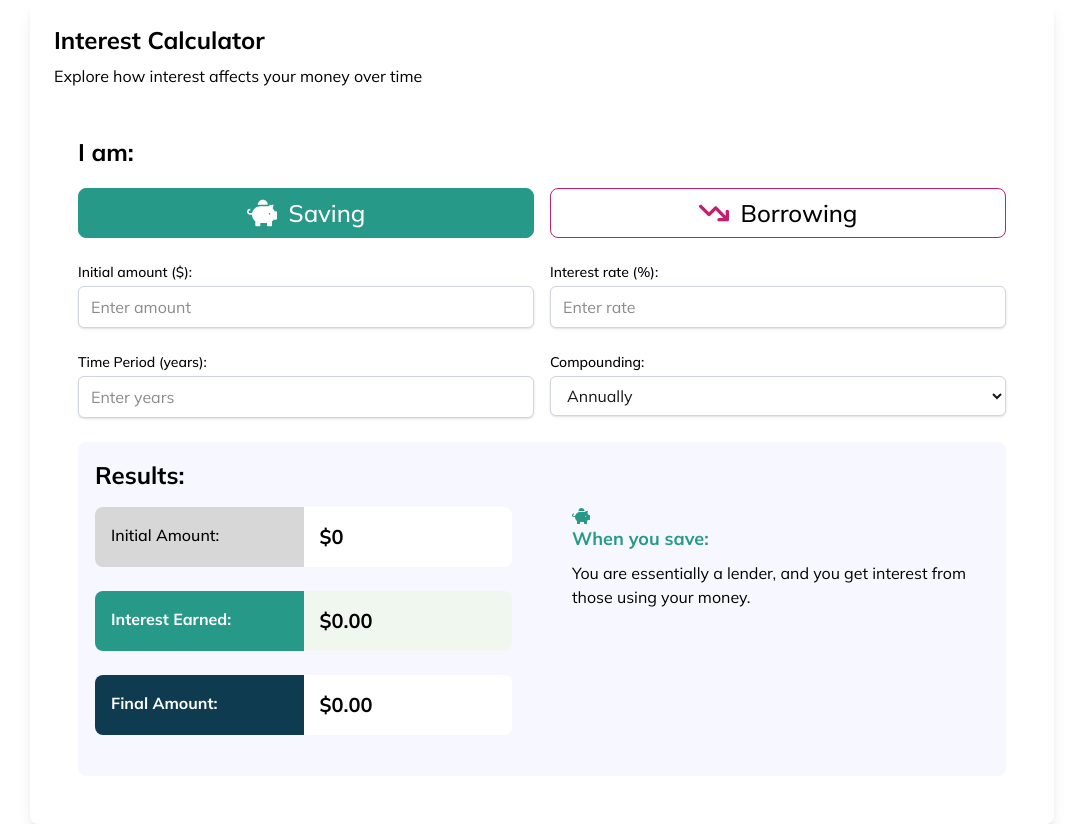
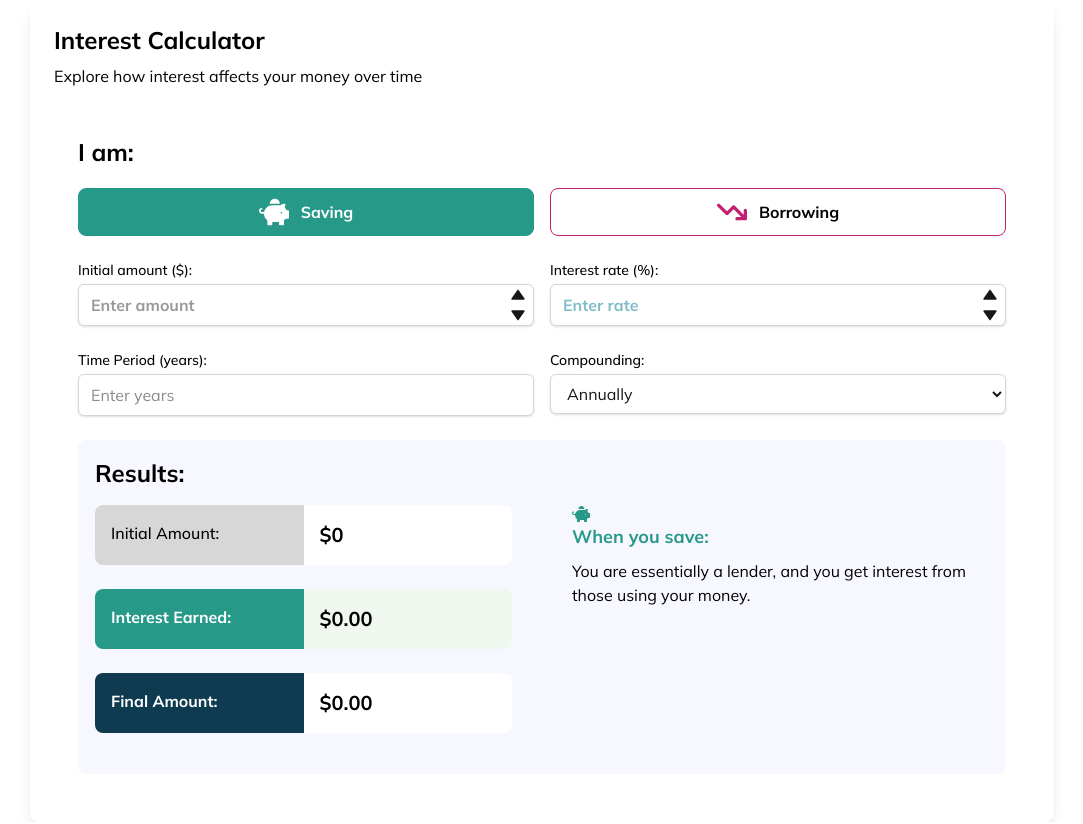
Before and after one commit to SU-SWS/ifdm_learning_apps, a Next.js app: page / in a window 1280 px wide. Shown: the whole page, without its empty margins (98-1181 px from the left). Built offline with nearby package versions, Linux system fonts and the light colour scheme.

Commit message:
Design updates

```diff
--- a/src/app/page.tsx
+++ b/src/app/page.tsx
@@ -2,6 +2,8 @@
 import React, { useState, useEffect } from 'react';
 import { FaPiggyBank } from 'react-icons/fa';
 import { FaArrowTrendDown } from 'react-icons/fa6';
+import { BiSolidUpArrow } from "react-icons/bi";
+import { BiSolidDownArrow } from "react-icons/bi";
 
 const InterestRateVisual = () => {
   const [mode, setMode] = useState('saving'); // 'saving' or 'borrowing'
@@ -55,7 +57,7 @@ const InterestRateVisual = () => {
 
           <div className="flex-1 flex gap-4">
               <button
-                className={`min-w-[150px] flex-1 py-2 px-3 text-sm font-medium ${
+                className={`min-w-[150px] flex-1 py-2 px-3 text-md font-bold ${
                   mode === 'saving'
                     ? 'bg-[#279989] rounded-lg border-1 border-[#279989]'
                     : 'rounded-lg border-1 border-[#279989]'
@@ -68,7 +70,7 @@ const InterestRateVisual = () => {
                     ? 'text-[#ffffff]'
                     : 'text-[#279989]'
                 }`}><FaPiggyBank /></div>
-                  <div className={`text-2xl self-center ${
+                  <div className={`self-center ${
                   mode === 'saving'
                     ? 'text-[#ffffff]'
                     : 'text-[#000000]'
@@ -77,7 +79,7 @@ const InterestRateVisual = () => {
 
               </button>
               <button
-                className={` min-w-[150px] flex-1 py-2 px-3 text-sm font-medium ${
+                className={` min-w-[150px] flex-1 py-2 px-3 text-md font-bold ${
                   mode === 'borrowing'
                     ? 'bg-[#C31F70] rounded-lg border-1 border-[#C31F70]'
                     : 'rounded-lg border-1 border-[#C31F70]'
@@ -90,7 +92,7 @@ const InterestRateVisual = () => {
                     ? 'text-[#ffffff]'
                     : 'text-[#C31F70]'
                 }`}><FaArrowTrendDown /></div>
-                  <div className={`text-2xl self-center ${
+                  <div className={` self-center ${
                   mode === 'borrowing'
                     ? 'text-[#ffffff]'
                     : 'text-[#000000]'
@@ -102,22 +104,45 @@ const InterestRateVisual = () => {
         <div className="flex flex-wrap gap-4 mb-6">
           <div className="flex-1 min-w-[150px]">
             <label className="block text-sm font-medium text-black mb-1">Initial amount ($):</label>
+            <div className="relative">
               <input
                 type="number"
                 min="0"
-            placeholder='Enter amount'
+                placeholder="Enter amount"
                 value={amount === 0 ? '' : amount}
                 onChange={(e) => {
                   const val = e.target.value;
                   setAmount(val === '' ? 0 : Math.max(0, parseInt(val) || 0));
                 }}
                 onFocus={(e) => e.target.select()}
-            className="block w-full rounded-md border-gray-300 shadow-sm py-2 px-3 bg-white border"
+                className="text-[#343434] font-bold block w-full rounded-md border-gray-300 shadow-sm py-2 px-3 bg-white border pr-10 [appearance:textfield] [&::-webkit-outer-spin-button]:appearance-none [&::-webkit-inner-spin-button]:appearance-none"
               />
+              <div className="absolute right-2 top-1/2 -translate-y-1/2 flex flex-col gap-1">
+                <button
+                  type="button"
+                  tabIndex={-1}
+                  aria-label="Increase amount"
+                  onClick={() => setAmount((prev) => Math.max(0, prev + 1))}
+                  className=" hover:text-[#279989] focus:outline-none"
+                >
+                  <BiSolidUpArrow />
+                </button>
+                <button
+                  type="button"
+                  tabIndex={-1}
+                  aria-label="Decrease amount"
+                  onClick={() => setAmount((prev) => Math.max(0, prev - 1))}
+                  className=" hover:text-[#C31F70] focus:outline-none"
+                >
+                  <BiSolidDownArrow />
+                </button>
+              </div>
+            </div>
           </div>
 
             <div className="flex-1 min-w-[150px]">
             <label className="block text-sm font-medium text-black mb-1">Interest rate (%):</label>
+            <div className="relative">
               <input
               type="number"
               min="0.1"
@@ -125,8 +150,33 @@ const InterestRateVisual = () => {
               step="0.1"
               value={interestRate === 0 ? '' : interestRate}
               onChange={(e) => setInterestRate(Math.max(0, parseFloat(e.target.value) || 0))}
-              className="block w-full rounded-md border-gray-300 shadow-sm py-2 px-3 bg-white border"
+              className={`font-bold block w-full rounded-md border-gray-300 shadow-sm py-2 px-3 bg-white border pr-10 [appearance:textfield] [&::-webkit-outer-spin-button]:appearance-none [&::-webkit-inner-spin-button]:appearance-none ${
+                mode === 'borrowing'
+                  ? 'text-[#C31F70]'
+                  : 'text-[#007C92]'
+                }`}
               />
+              <div className="absolute right-2 top-1/2 -translate-y-1/2 flex flex-col gap-1">
+              <button
+                type="button"
+                tabIndex={-1}
+                aria-label="Increase interest rate"
+                onClick={() => setInterestRate((prev) => Math.max(0, parseFloat((prev + 0.1).toFixed(1))))}
+                className="hover:text-[#279989] focus:outline-none"
+              >
+                <BiSolidUpArrow />
+              </button>
+              <button
+                type="button"
+                tabIndex={-1}
+                aria-label="Decrease interest rate"
+                onClick={() => setInterestRate((prev) => Math.max(0, parseFloat((prev - 0.1).toFixed(1))))}
+                className="hover:text-[#C31F70] focus:outline-none"
+              >
+                <BiSolidDownArrow />
+              </button>
+              </div>
+            </div>
             </div>
 
         </div>
```
Lines whose indentation alone changed are shown as unchanged.
